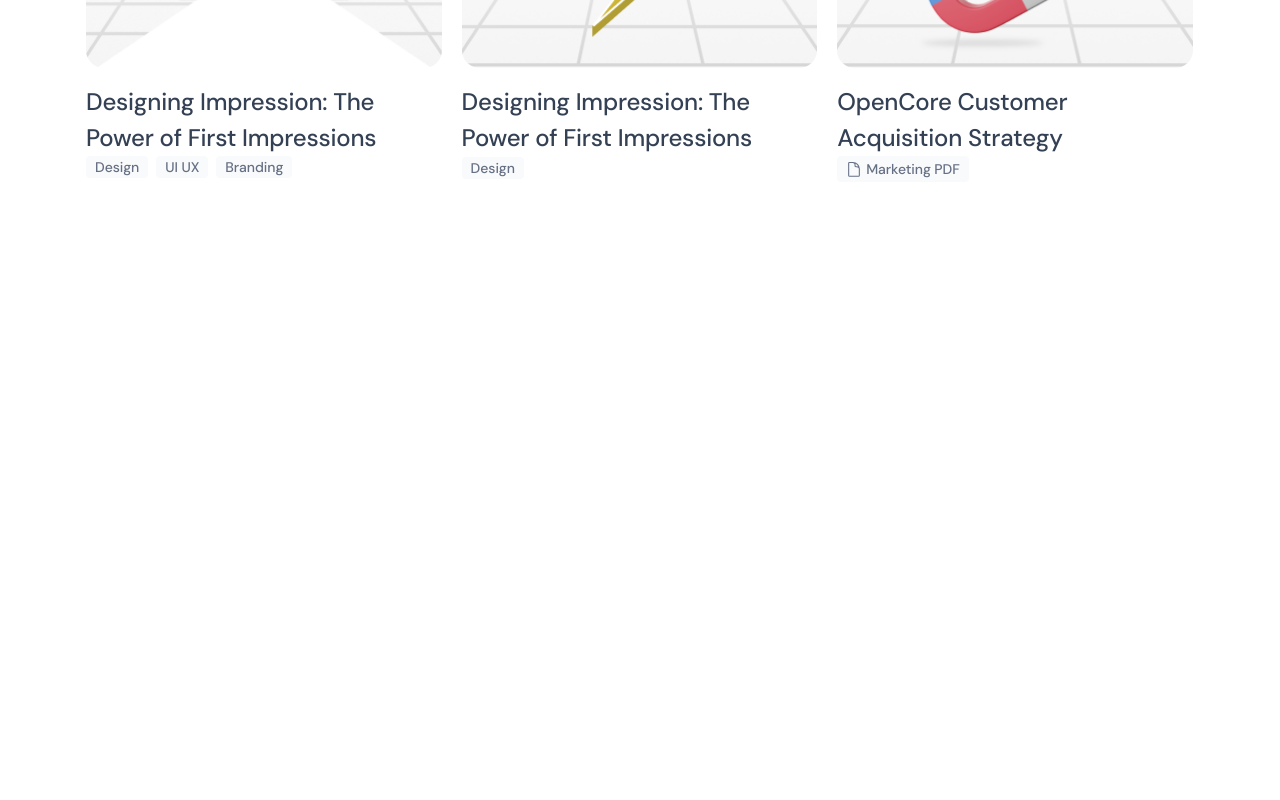
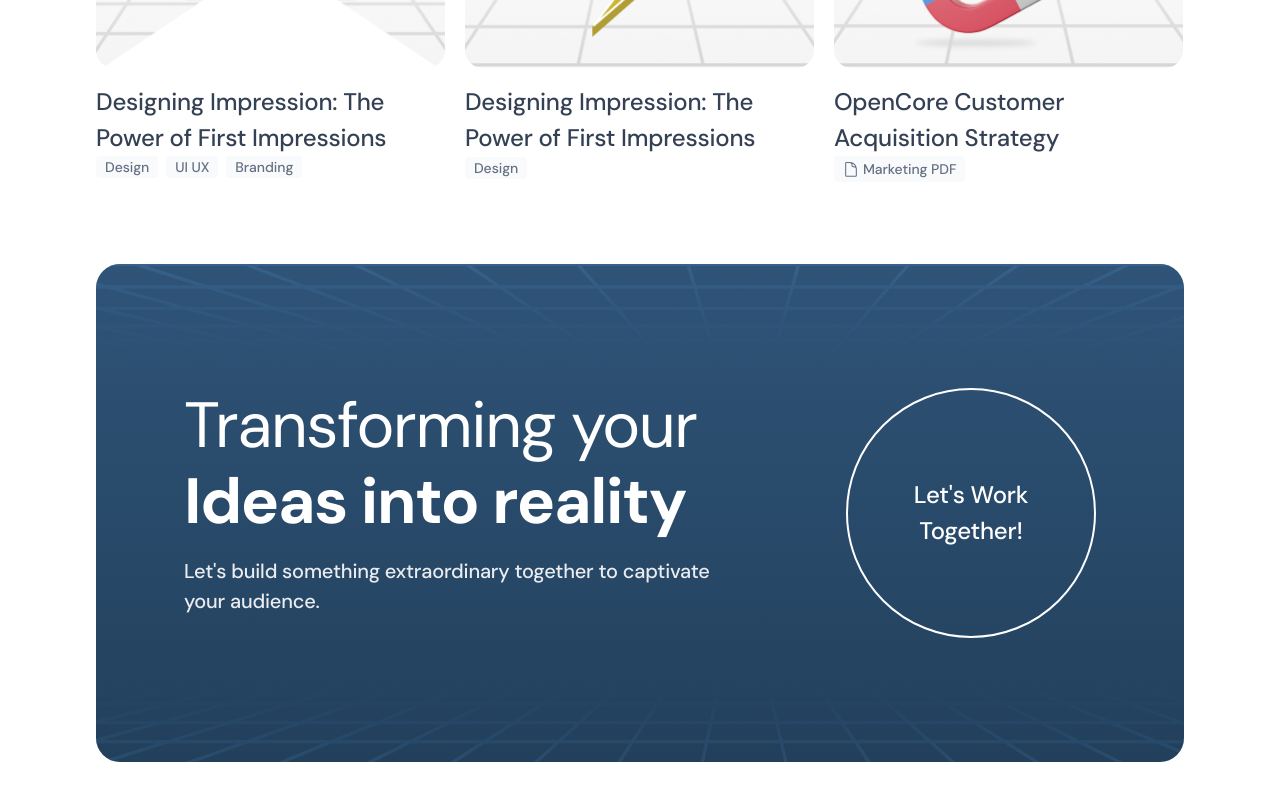
Before and after one commit to idiglove/opencore-assessment, a Next.js app: page / in a window 1280 px wide. Shown: the part 1250-2050 px from the top of the page. Before the commit the page ends 1810 px from the top, so only its background shows below. Built offline with nearby package versions, Linux system fonts and the light colour scheme.

Commit message:
add banner

```diff
--- a/src/app/page.tsx
+++ b/src/app/page.tsx
@@ -1,3 +1,4 @@
+import Banner from "@/components/organisms/Banner";
 import Hero from "@/components/organisms/Hero";
 import ResourcesGrid from "@/components/organisms/ResourcesGrid";
 import SearchBarWithFilters from "@/components/organisms/SearchBarWithFilters";
@@ -7,7 +8,8 @@ export default function Home() {
     <main className="flex flex-col p-24">
       <Hero className="mb-23" />
       <SearchBarWithFilters className="mb-16" />
-      <ResourcesGrid />
+      <ResourcesGrid className="mb-32" />
+      <Banner />
       <div className="h-[100px] w-[100px]"></div>
       <div className="h-[100px] w-[100px]"></div>
     </main>
--- a/src/components/atoms/TypographyH1/index.tsx
+++ b/src/components/atoms/TypographyH1/index.tsx
@@ -1,22 +1,23 @@
 import { cn } from "@/lib/utils";
-import { ReactNode } from "react";
+import { ReactHTML, ReactNode } from "react";
 
-const TypographyH1 = ({ children, className }: Props) => {
+const TypographyH1 = ({ children, className, Component = "h1" }: Props) => {
   return (
-    <h1
+    <Component
       className={cn(
         "text-primary font-semibold text-4xl tracking-[-0.02em]",
         className
       )}
     >
       {children}
-    </h1>
+    </Component>
   );
 };
 
 type Props = {
   children: ReactNode;
   className?: string;
+  Component?: keyof ReactHTML;
 };
 
 export default TypographyH1;
--- a/src/components/atoms/TypographyH2/index.tsx
+++ b/src/components/atoms/TypographyH2/index.tsx
@@ -1,22 +1,23 @@
 import { cn } from "@/lib/utils";
-import { ReactNode } from "react";
+import { ReactHTML, ReactNode } from "react";
 
-const TypographyH2 = ({ children, className }: Props) => {
+const TypographyH2 = ({ children, className, Component = "h2" }: Props) => {
   return (
-    <h2
+    <Component
       className={cn(
         "text-secondary text-2xl leading-9 font-medium tracking-[-0.01em]",
         className
       )}
     >
       {children}
-    </h2>
+    </Component>
   );
 };
 
 type Props = {
   children: ReactNode;
   className?: string;
+  Component?: keyof ReactHTML;
 };
 
 export default TypographyH2;
--- /dev/null
+++ b/src/components/atoms/TypographyP/index.tsx
@@ -0,0 +1,29 @@
+import { cn } from "@/lib/utils";
+import { ReactNode } from "react";
+
+const TypographyP = ({ children, className, variant = "p1" }: Props) => {
+  const p1Styles = `text-2xl text-textColor
+        leading-9 font-medium tracking-[-0.01em]`;
+  const p2Styles = `text-xl text-textColor
+        leading-[30px] font-medium tracking-[-0.01em]`;
+  return (
+    <p
+      className={cn(
+        `text-textColor`,
+        { [p1Styles]: variant === "p1" },
+        { [p2Styles]: variant === "p2" },
+        className
+      )}
+    >
+      {children}
+    </p>
+  );
+};
+
+type Props = {
+  children: ReactNode;
+  className?: string;
+  variant?: string;
+};
+
+export default TypographyP;
--- a/src/components/atoms/TypographyP1/index.tsx
+++ /dev/null
@@ -1,23 +0,0 @@
-import { cn } from "@/lib/utils";
-import { ReactNode } from "react";
-
-const TypographyP1 = ({ children, className }: Props) => {
-  return (
-    <p
-      className={cn(
-        `text-2xl text-medium text-textColor
-        leading-9 font-medium tracking-[-0.01em]`,
-        className
-      )}
-    >
-      {children}
-    </p>
-  );
-};
-
-type Props = {
-  children: ReactNode;
-  className?: string;
-};
-
-export default TypographyP1;
--- a/src/components/molecules/ImageCard/index.tsx
+++ b/src/components/molecules/ImageCard/index.tsx
@@ -1,4 +1,4 @@
-import TypographyP1 from "@/components/atoms/TypographyP1";
+import TypographyP1 from "@/components/atoms/TypographyP";
 import { cn } from "@/lib/utils";
 import Image from "next/image";
 import { ReactNode } from "react";
--- /dev/null
+++ b/src/components/molecules/RoundedText/index.tsx
@@ -0,0 +1,18 @@
+import TypographyP from "@/components/atoms/TypographyP";
+
+const RoundedText = ({ children }: Props) => {
+  return (
+    <div
+      className={`rounded-full border-white border-[2px] w-[250px] h-[250px]
+        text-center flex items-center justify-center`}
+    >
+      <TypographyP className="text-white">{children}</TypographyP>
+    </div>
+  );
+};
+
+type Props = {
+  children?: React.ReactNode;
+};
+
+export default RoundedText;
--- /dev/null
+++ b/src/components/organisms/Banner/index.tsx
@@ -0,0 +1,48 @@
+import TypographyH1 from "@/components/atoms/TypographyH1";
+import TypographyH2 from "@/components/atoms/TypographyH2";
+import TypographyP from "@/components/atoms/TypographyP";
+import RoundedText from "@/components/molecules/RoundedText";
+import { cn } from "@/lib/utils";
+
+const Banner = ({ className }: Props) => {
+  return (
+    <div
+      className={cn(
+        `relative flex justify-between w-full rounded-[24px] bg-gradient-to-b from-bannerFrom to-bannerTo
+        py-31 px-22
+        before:content-[''] before:bg-grid-top before:absolute before:w-full
+        before:h-[100px] before:top-0 before:left-0 before:rounded-[24px]
+        after:content-[''] after:bg-grid-btm after:absolute after:w-full
+        after:h-[100px] after:bottom-0 after:left-0 after:rounded-[24px]`,
+        className
+      )}
+    >
+      <div>
+        <TypographyH1
+          Component="p"
+          className={`text-white text-4xl font-normal leading-xl mb-4
+            tracking-[-0.02em]`}
+        >
+          Transforming your
+          <br />
+          <span className="font-bold">Ideas into reality</span>
+        </TypographyH1>
+        <TypographyP variant="p2" className="text-border">
+          Let&apos;s build something extraordinary together to captivate <br />{" "}
+          your audience.
+        </TypographyP>
+      </div>
+
+      <RoundedText>
+        Let&apos;s Work <br />
+        Together!
+      </RoundedText>
+    </div>
+  );
+};
+
+type Props = {
+  className?: string;
+};
+
+export default Banner;
--- a/src/components/organisms/ResourcesGrid/index.tsx
+++ b/src/components/organisms/ResourcesGrid/index.tsx
@@ -4,7 +4,7 @@ import PdfIcon from "@/assets/PdfIcon";
 import { Badge } from "@/components/atoms/Badge";
 import ImageCard from "@/components/molecules/ImageCard";
 
-const ResourcesGrid = () => {
+const ResourcesGrid = ({ className }: Props) => {
   // this should come from a db or cms
   const imageCards = [
     {
@@ -88,7 +88,7 @@ const ResourcesGrid = () => {
     },
   ];
   return (
-    <div className="flex md:flex-wrap flex-col md:flex-row mx-[-20px]">
+    <div className="flex md:flex-wrap flex-col md:flex-row mx-[-10px]">
       {imageCards.map((imageCard, index) => (
         <ImageCard key={index} {...imageCard} />
       ))}
@@ -96,4 +96,8 @@ const ResourcesGrid = () => {
   );
 };
 
+type Props = {
+  className?: string;
+};
+
 export default ResourcesGrid;
--- a/tailwind.config.ts
+++ b/tailwind.config.ts
@@ -24,6 +24,8 @@ const config = {
         ring: "hsl(var(--ring))",
         background: "hsl(var(--background))",
         foreground: "hsl(var(--foreground))",
+        bannerFrom: "#2F5478",
+        bannerTo: "#22405C",
         textColor: "#344054",
         primary: {
           DEFAULT: "#294f74",
@@ -41,7 +43,7 @@ const config = {
           DEFAULT: "var(--muted)",
           foreground: "var(--muted-foreground)",
         },
-        badge: '#F9FAFB',
+        badge: "#F9FAFB",
         accent: {
           DEFAULT: "hsl(var(--accent))",
           foreground: "hsl(var(--accent-foreground))",
@@ -57,6 +59,8 @@ const config = {
       },
       padding: {
         sm: "10px",
+        31: "124px",
+        22: "88px",
       },
       borderRadius: {
         lg: "18px",
@@ -85,6 +89,10 @@ const config = {
       margin: {
         23: "5.75rem",
       },
+      backgroundImage: {
+        "grid-top": "url('/assets/resources/GridTop.png')",
+        "grid-btm": "url('/assets/resources/GridBtm.png')",
+      },
       animation: {
         "accordion-down": "accordion-down 0.2s ease-out",
         "accordion-up": "accordion-up 0.2s ease-out",
```
Also changed, not shown: public/assets/resources/GridBtm.png (added), public/assets/resources/GridTop.png (added).
